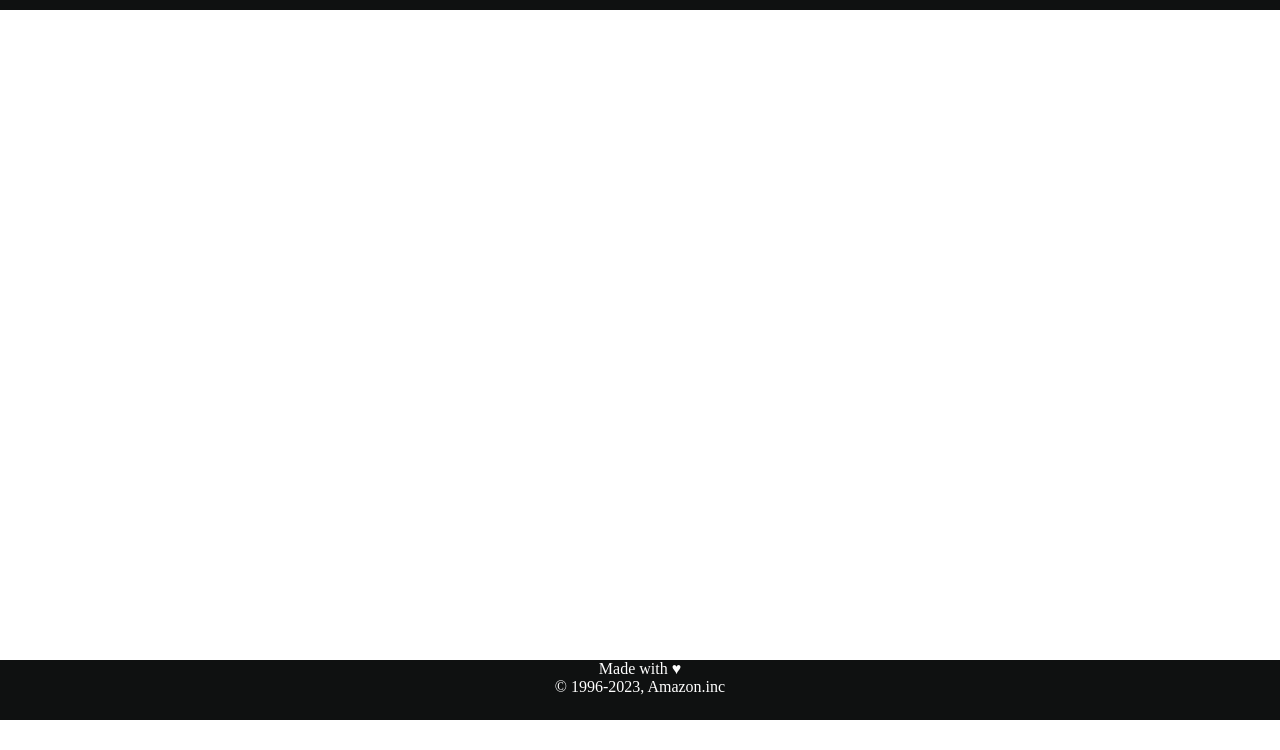
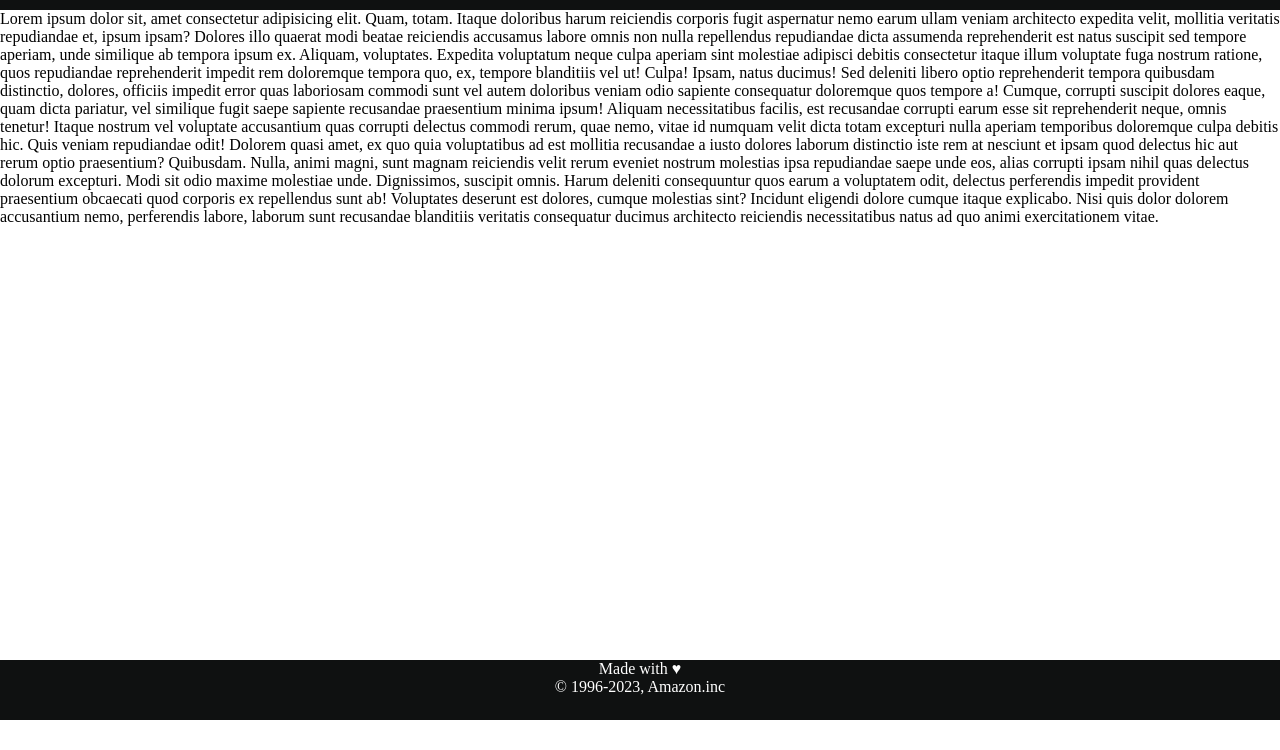
Before and after one commit to Vasudevshetty/WebDev, a plain HTML site: page resume/navbar.html in a window 1280 px wide. Shown: the part 50-800 px from the top of the page. Drawn offline with Linux system fonts and the light colour scheme.

Commit message:
content added

```diff
--- a/resume/navbar.html
+++ b/resume/navbar.html
@@ -1,14 +1,16 @@
 <!DOCTYPE html>
 <html lang="en">
+
 <head>
     <meta charset="UTF-8">
     <meta name="viewport" content="width=device-width, initial-scale=1.0">
     <title>Navbar</title>
     <link rel="stylesheet" href="style.css">
 </head>
+
 <body>
     <header>
-        <div id = "Navbar">
+        <div id="Navbar">
             <a href="#amazon.in" id="logo">Amazon.in</a>
             <a href="#account">Account</a>
             <a href="#mycart">My Cart</a>
@@ -18,7 +20,36 @@
         </div>
     </header>
     <main>
-        <div class="contentBox">
+        <div class="contentBox" style = "color : black">
+            <p>Lorem ipsum dolor sit, amet consectetur adipisicing elit. Quam, totam. Itaque doloribus harum reiciendis
+                corporis fugit aspernatur nemo earum ullam veniam architecto expedita velit, mollitia veritatis
+                repudiandae et, ipsum ipsam?
+                Dolores illo quaerat modi beatae reiciendis accusamus labore omnis non nulla repellendus repudiandae
+                dicta assumenda reprehenderit est natus suscipit sed tempore aperiam, unde similique ab tempora ipsum
+                ex. Aliquam, voluptates.
+                Expedita voluptatum neque culpa aperiam sint molestiae adipisci debitis consectetur itaque illum
+                voluptate fuga nostrum ratione, quos repudiandae reprehenderit impedit rem doloremque tempora quo, ex,
+                tempore blanditiis vel ut! Culpa!
+                Ipsam, natus ducimus! Sed deleniti libero optio reprehenderit tempora quibusdam distinctio, dolores,
+                officiis impedit error quas laboriosam commodi sunt vel autem doloribus veniam odio sapiente consequatur
+                doloremque quos tempore a!
+                Cumque, corrupti suscipit dolores eaque, quam dicta pariatur, vel similique fugit saepe sapiente
+                recusandae praesentium minima ipsum! Aliquam necessitatibus facilis, est recusandae corrupti earum esse
+                sit reprehenderit neque, omnis tenetur!
+                Itaque nostrum vel voluptate accusantium quas corrupti delectus commodi rerum, quae nemo, vitae id
+                numquam velit dicta totam excepturi nulla aperiam temporibus doloremque culpa debitis hic. Quis veniam
+                repudiandae odit!
+                Dolorem quasi amet, ex quo quia voluptatibus ad est mollitia recusandae a iusto dolores laborum
+                distinctio iste rem at nesciunt et ipsam quod delectus hic aut rerum optio praesentium? Quibusdam.
+                Nulla, animi magni, sunt magnam reiciendis velit rerum eveniet nostrum molestias ipsa repudiandae saepe
+                unde eos, alias corrupti ipsam nihil quas delectus dolorum excepturi. Modi sit odio maxime molestiae
+                unde.
+                Dignissimos, suscipit omnis. Harum deleniti consequuntur quos earum a voluptatem odit, delectus
+                perferendis impedit provident praesentium obcaecati quod corporis ex repellendus sunt ab! Voluptates
+                deserunt est dolores, cumque molestias sint?
+                Incidunt eligendi dolore cumque itaque explicabo. Nisi quis dolor dolorem accusantium nemo, perferendis
+                labore, laborum sunt recusandae blanditiis veritatis consequatur ducimus architecto reiciendis
+                necessitatibus natus ad quo animi exercitationem vitae.</p>
         </div>
     </main>
     <footer>
@@ -26,4 +57,5 @@
         &#169; 1996-2023, Amazon.inc
     </footer>
 </body>
+
 </html>
--- a/resume/style.css
+++ b/resume/style.css
@@ -8,6 +8,10 @@
 header, footer{
     height : 60px;
     background-color: #0f1111;
+}
+
+p{
+    color : black;
 }
 
 footer{
```
Lines whose indentation alone changed are shown as unchanged.
